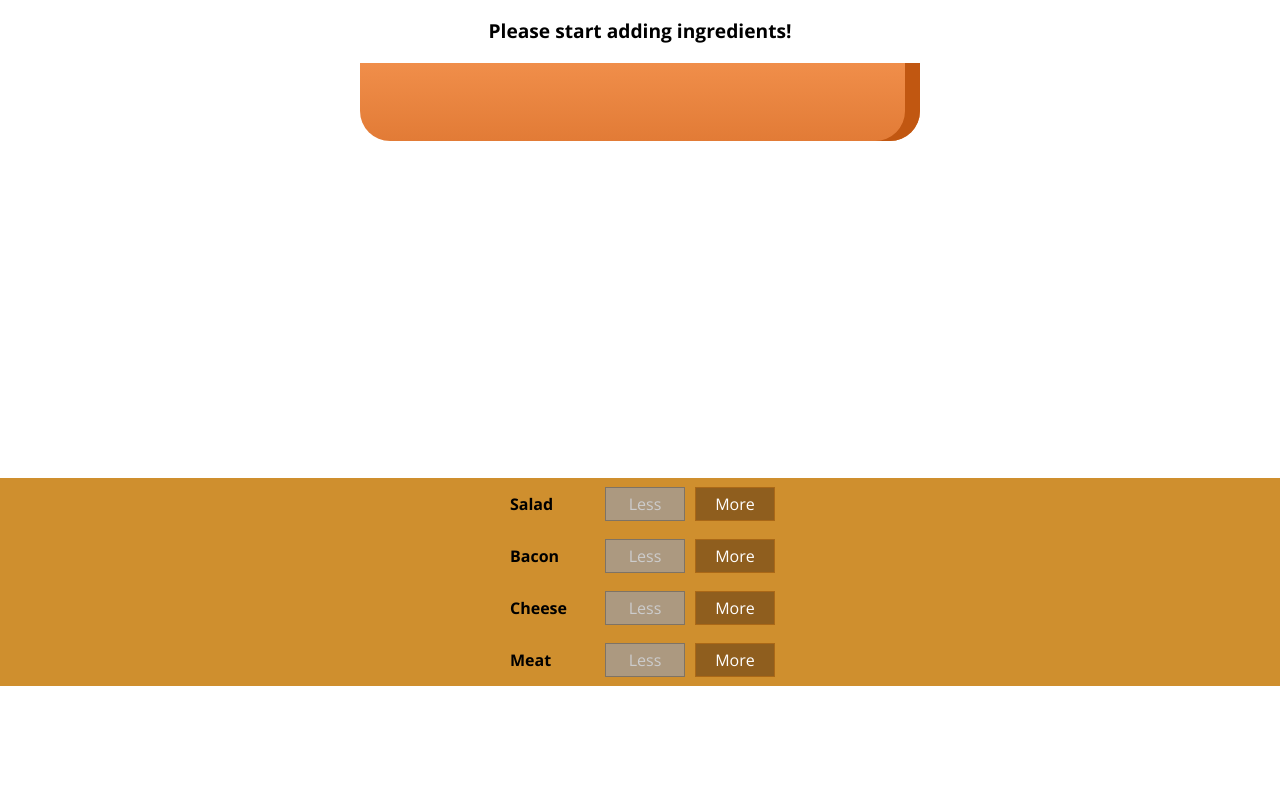
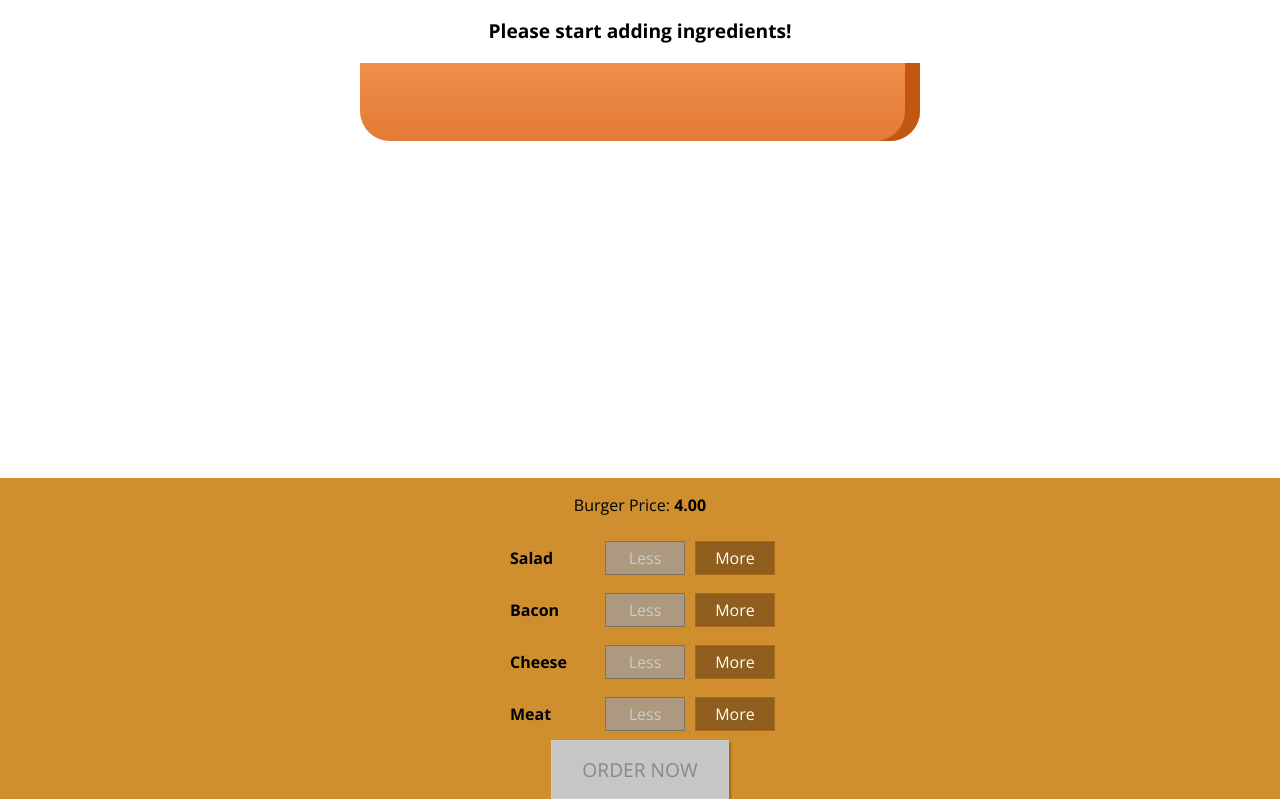
Before and after one commit to maksymmukanovskyi/react-burger-app, a React (Create React App) app: page / in a window 1280 px wide. Shown: the part 160-959 px from the top of the page. Before the commit the page ends 846 px from the top, so only its background shows below. Built offline with nearby package versions, Linux system fonts and the light colour scheme.

Commit message:
added_order_functionality

```diff
--- a/src/components/Burger/BuildControls/BuildControls.js
+++ b/src/components/Burger/BuildControls/BuildControls.js
@@ -15,6 +15,10 @@
 const buildControls = props => {
   return (
     <div className={classes.BuildControls}>
+      <p>
+        Burger Price: <strong>{props.price.toFixed(2)}</strong>
+      </p>
+
       {controls.map(ctrl => (
         <BuildControl
           added={() => props.onAddIngradient(ctrl.type)}
@@ -24,6 +28,13 @@
           label={ctrl.label}
         />
       ))}
+      <button
+        disabled={!props.purchasable}
+        className={classes.OrderButton}
+        type="button"
+      >
+        ORDER NOW
+      </button>
     </div>
   );
 };
--- a/src/components/Burger/BuildControls/BuildControls.module.css
+++ b/src/components/Burger/BuildControls/BuildControls.module.css
@@ -7,3 +7,44 @@
     box-shadow: 0 2px 1px #ccc;
     margin: auto;
 }
+
+.OrderButton {
+    background-color: #DAD735;
+    outline: none;
+    cursor: pointer;
+    border: 1px solid #966909;
+    color: #966909;
+    font-family: inherit;
+    font-size: 1.2em;
+    padding: 15px 30px;
+    box-shadow: 2px 2px 2px #966909;
+}
+
+.OrderButton:hover, .OrderButton:active {
+    background-color: #A0DB41;
+    border: 1px solid #966909;
+    color: #966909;
+}
+
+.OrderButton:disabled {
+    background-color: #C7C6C6;
+    cursor: not-allowed;
+    border: 1px solid #ccc;
+    color: #888888;
+}
+
+.OrderButton:not(:disabled) {
+    animation: enable 0.3s linear;
+}
+
+@keyframes enable {
+    0% {
+        transform: scale(1);
+    }
+    60% {
+        transform: scale(1.1);
+    }
+    100% {
+        transform: scale(1);
+    }
+}
--- a/src/containers/BurgerBuilder/BurgerBuilder.js
+++ b/src/containers/BurgerBuilder/BurgerBuilder.js
@@ -20,6 +20,7 @@
       meat: 0,
     },
     totalPrice: 4,
+    purchasable: false,
   };
 
   addIngredientHandler = type => {
@@ -36,6 +37,7 @@
     const newPrice = oldPrice + priceAddition;
 
     this.setState({ totalPrice: newPrice, ingredients: updatedIngredients });
+    this.updatePurchaseState(updatedIngredients);
   };
 
   removeIngredientHandler = type => {
@@ -53,10 +55,24 @@
     const newPrice = oldPrice - priceDedaction;
 
     this.setState({ totalPrice: newPrice, ingredients: updatedIngredients });
+    this.updatePurchaseState(updatedIngredients);
   };
 
+  updatePurchaseState(ingredientsLocal) {
+    const total = Object.keys(ingredientsLocal)
+      .map(igKey => {
+        return ingredientsLocal[igKey];
+      })
+      .reduce((sum, el) => {
+        return sum + el;
+      }, 0);
+
+    // eslint-disable-next-line react/no-unused-state
+    this.setState({ purchasable: total > 0 });
+  }
+
   render() {
-    const { ingredients } = this.state;
+    const { ingredients, totalPrice, purchasable } = this.state;
     const disabledInfo = {
       ...ingredients,
     };
@@ -72,6 +88,8 @@
           onAddIngradient={this.addIngredientHandler}
           onDeleteIngradient={this.removeIngredientHandler}
           disabled={disabledInfo}
+          purchasable={purchasable}
+          price={totalPrice}
         />
       </Aux>
     );
```
Also changed, not shown: 1 other file (tests, documents, lock files or other folders).
